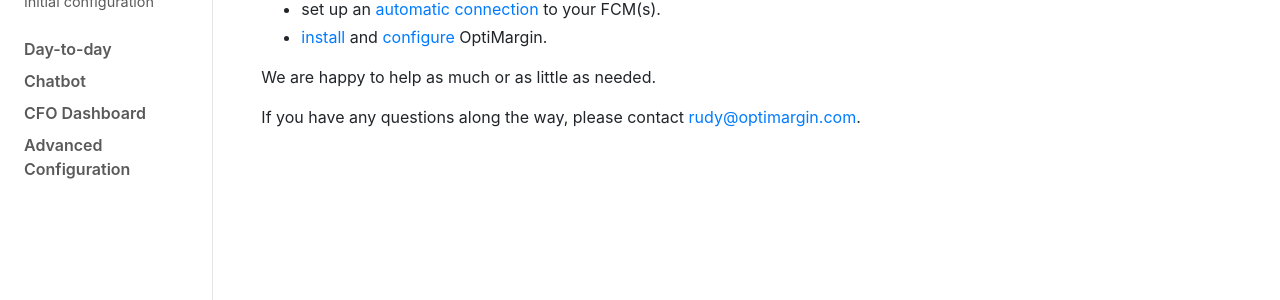
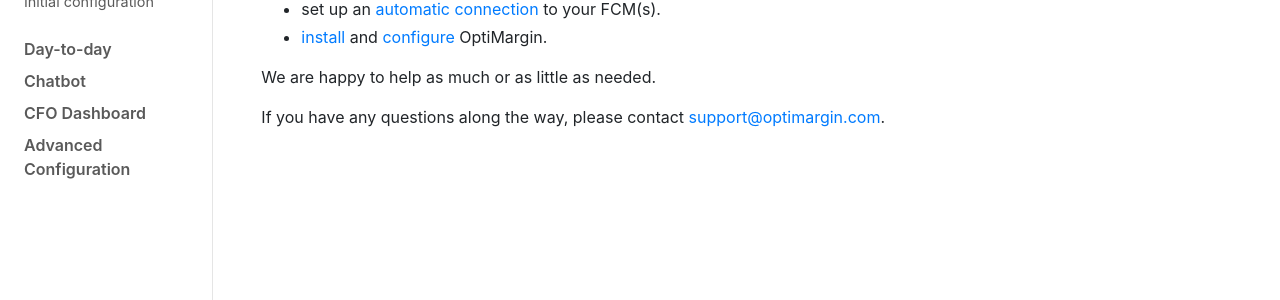
Before and after one commit to optimargin/optimargin.github.io, a Jekyll site: the page built from docs/getting-started/introduction.md, in a window 1280 px wide. Shown: the part 349-649 px from the top of the page. Built offline with Jekyll 4.4.1, drawn with Linux system fonts in a browser that asks for light colours.

Commit message:
changed support email

```diff
--- a/_config.yml
+++ b/_config.yml
@@ -39,7 +39,7 @@
 blog:                 "https://blog.getbootstrap.com"
 expo:                 "https://expo.getbootstrap.com"
 themes:               "https://themes.getbootstrap.com"
-help_email:           "rudy@optimargin.com"
+help_email:           "support@optimargin.com"
 
 download:
   dist:             "https://optimargin.com/install"
```
